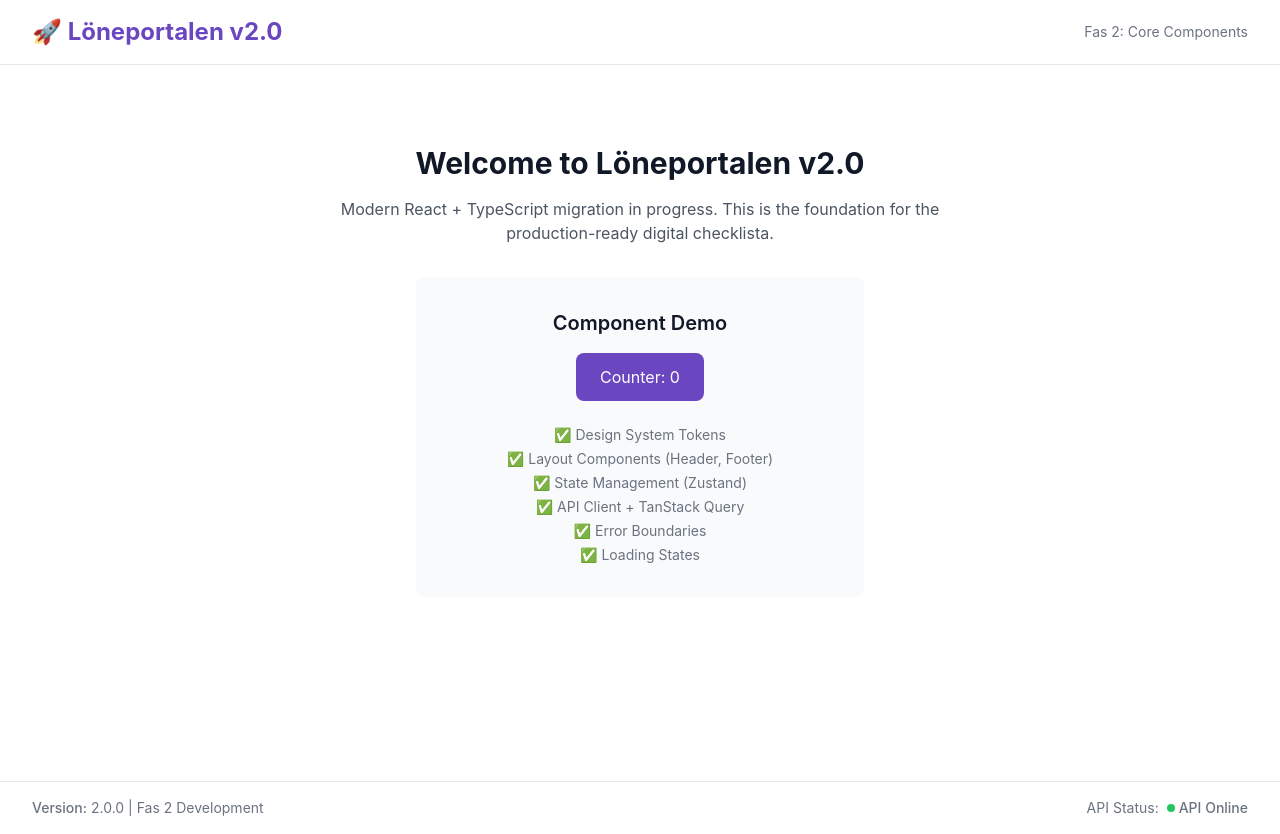
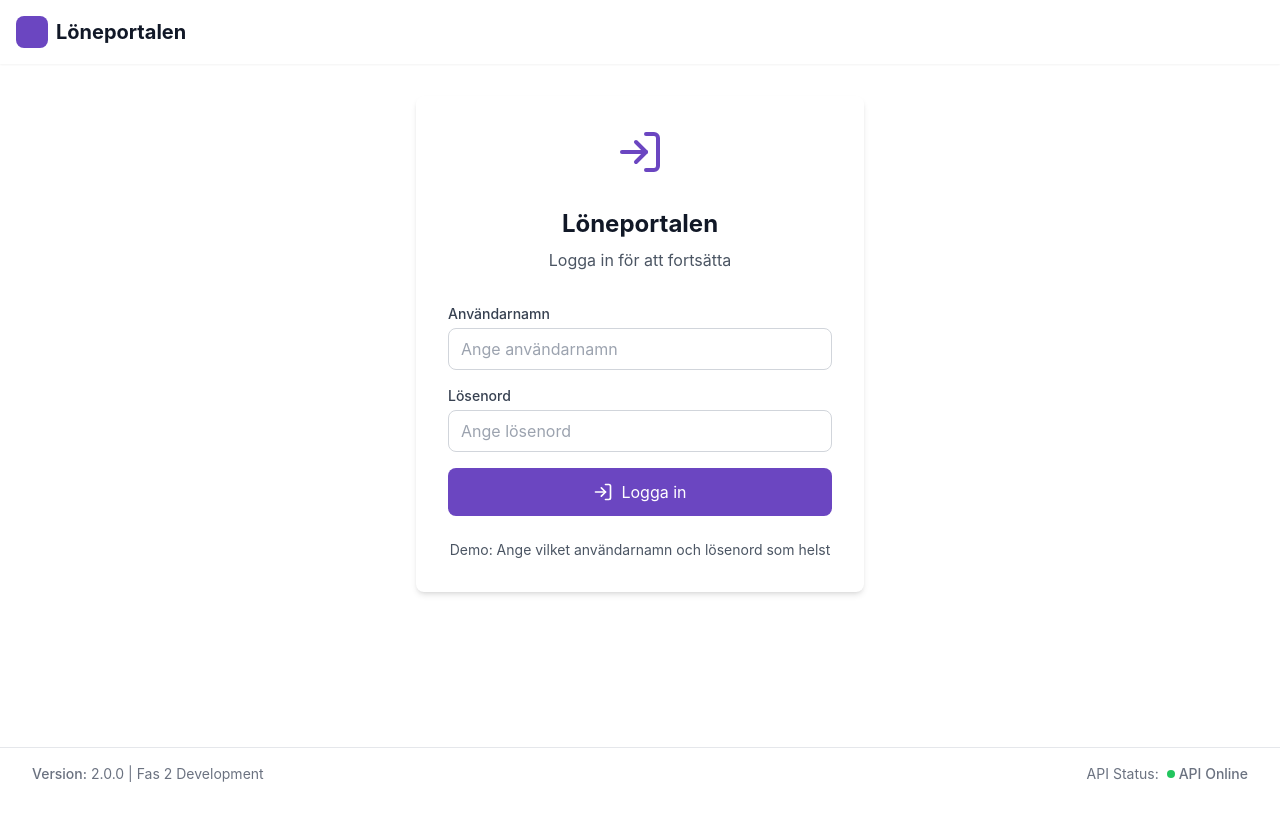
Before and after one commit to carlgerhardsson/loneprocess-frontend-v2, a React (Vite) app: page /login in a window 1280 px wide. After the commit the page ends 800 px from the top, so only its background shows below. Built offline with nearby package versions, Linux system fonts and the light colour scheme.

Commit message:
feat: integrate router with App and update layout
- Update App.tsx to use RouterProvider
- Update PageLayout to use Outlet for nested routes
- Add navigation and logout to Header
- Remove old children prop from PageLayout

```diff
--- a/src/App.tsx
+++ b/src/App.tsx
@@ -1,102 +1,19 @@
-import { useState } from 'react'
+import { RouterProvider } from 'react-router-dom'
 import { QueryClientProvider } from '@tanstack/react-query'
-import { ReactQueryDevtools } from '@tanstack/react-query-devtools'
-import { ErrorBoundary } from './components/errors'
-import { PageLayout } from './components/layout'
-import { Spinner, Skeleton, SkeletonCard, ProgressBar, LoadingOverlay } from './components/loading'
-import { queryClient } from './lib/queryClient'
+import { queryClient } from './lib/query/queryClient'
+import { router } from './router'
+import { ErrorBoundary } from './components/errors/ErrorBoundary'
 
+/**
+ * Root Application Component
+ *
+ * Provides React Query and Router context to the entire app.
+ */
 function App() {
-  const [count, setCount] = useState(0)
-  const [showDemo, setShowDemo] = useState(false)
-
   return (
     <ErrorBoundary>
       <QueryClientProvider client={queryClient}>
-        <PageLayout>
-          <div className="text-center py-12">
-            <h2 className="text-3xl font-bold text-gray-900 mb-4">Welcome to Löneportalen v2.0</h2>
-            <p className="text-gray-600 mb-8 max-w-2xl mx-auto">
-              Modern React + TypeScript migration in progress. This is the foundation for the
-              production-ready digital checklista.
-            </p>
-
-            {/* Demo Counter */}
-            <div className="bg-gray-50 rounded-lg p-8 max-w-md mx-auto mb-8">
-              <h3 className="text-xl font-semibold mb-4">Component Demo</h3>
-              <button
-                onClick={() => setCount(count + 1)}
-                className="bg-primary-600 text-white px-6 py-3 rounded-lg hover:bg-primary-700 transition-colors"
-              >
-                Counter: {count}
-              </button>
-              <div className="mt-6 text-sm text-gray-500 space-y-1">
-                <p>✅ Design System Tokens</p>
-                <p>✅ Layout Components (Header, Footer)</p>
-                <p>✅ State Management (Zustand)</p>
-                <p>✅ API Client + TanStack Query</p>
-                <p>✅ Error Boundaries</p>
-                <p>✅ Loading States</p>
-              </div>
-            </div>
-
-            {/* Loading States Demo */}
-            <div className="max-w-4xl mx-auto">
-              <button
-                onClick={() => setShowDemo(!showDemo)}
-                className="bg-secondary-600 text-white px-6 py-3 rounded-lg hover:bg-secondary-700 transition-colors mb-6"
-              >
-                {showDemo ? 'Hide' : 'Show'} Loading States Demo
-              </button>
-
-              {showDemo && (
-                <div className="grid grid-cols-1 md:grid-cols-2 gap-6 text-left">
-                  {/* Spinner */}
-                  <div className="bg-white p-6 rounded-lg border border-gray-200">
-                    <h4 className="font-semibold mb-4">Spinner</h4>
-                    <div className="flex gap-4 items-center">
-                      <Spinner size="sm" />
-                      <Spinner size="md" />
-                      <Spinner size="lg" />
-                    </div>
-                  </div>
-
-                  {/* Skeleton */}
-                  <div className="bg-white p-6 rounded-lg border border-gray-200">
-                    <h4 className="font-semibold mb-4">Skeleton Loader</h4>
-                    <Skeleton variant="text" lines={3} />
-                  </div>
-
-                  {/* Progress Bar */}
-                  <div className="bg-white p-6 rounded-lg border border-gray-200">
-                    <h4 className="font-semibold mb-4">Progress Bar</h4>
-                    <ProgressBar value={65} showLabel />
-                    <div className="mt-4">
-                      <ProgressBar value={100} variant="success" />
-                    </div>
-                  </div>
-
-                  {/* Loading Overlay */}
-                  <div className="bg-white p-6 rounded-lg border border-gray-200">
-                    <h4 className="font-semibold mb-4">Loading Overlay</h4>
-                    <LoadingOverlay isLoading={true} message="Loading...">
-                      <div className="h-32 bg-gray-100 rounded flex items-center justify-center">
-                        <p className="text-gray-400">Content here</p>
-                      </div>
-                    </LoadingOverlay>
-                  </div>
-
-                  {/* Skeleton Card */}
-                  <div className="bg-white p-6 rounded-lg border border-gray-200 md:col-span-2">
-                    <h4 className="font-semibold mb-4">Skeleton Card Pattern</h4>
-                    <SkeletonCard />
-                  </div>
-                </div>
-              )}
-            </div>
-          </div>
-        </PageLayout>
-        <ReactQueryDevtools initialIsOpen={false} />
+        <RouterProvider router={router} />
       </QueryClientProvider>
     </ErrorBoundary>
   )
--- a/src/components/layout/Header.tsx
+++ b/src/components/layout/Header.tsx
@@ -1,28 +1,57 @@
+import { Link, useNavigate } from 'react-router-dom'
+import { useAuthStore } from '@/stores/authStore'
+import { LogOut, User } from 'lucide-react'
+
 /**
  * Header Component
- * Top navigation bar with branding and navigation
+ *
+ * Application header with navigation and user menu.
  */
+export function Header() {
+  const navigate = useNavigate()
+  const { user, isAuthenticated, logout } = useAuthStore()
 
-interface HeaderProps {
-  title?: string
-}
+  const handleLogout = () => {
+    logout()
+    navigate('/login')
+  }
 
-export function Header({ title = 'Löneportalen v2.0' }: HeaderProps) {
   return (
-    <header className="bg-white border-b border-gray-200 sticky top-0 z-[var(--z-sticky)]">
-      <div className="max-w-7xl mx-auto px-4 sm:px-6 lg:px-8">
+    <header className="bg-white shadow-sm">
+      <div className="container mx-auto px-4">
         <div className="flex items-center justify-between h-16">
-          {/* Logo & Title */}
-          <div className="flex items-center">
-            <div className="flex-shrink-0">
-              <h1 className="text-2xl font-bold text-primary-600">🚀 {title}</h1>
+          <Link to="/" className="flex items-center gap-2">
+            <div className="w-8 h-8 bg-primary-600 rounded-lg" />
+            <span className="text-xl font-bold text-gray-900">Löneportalen</span>
+          </Link>
+
+          {isAuthenticated && (
+            <div className="flex items-center gap-6">
+              <nav className="flex items-center gap-4">
+                <Link
+                  to="/activities"
+                  className="text-gray-700 hover:text-primary-600 font-medium"
+                >
+                  Aktiviteter
+                </Link>
+              </nav>
+
+              <div className="flex items-center gap-3 pl-6 border-l border-gray-200">
+                <div className="flex items-center gap-2 text-sm text-gray-700">
+                  <User className="w-4 h-4" />
+                  <span>{user?.name}</span>
+                </div>
+                <button
+                  onClick={handleLogout}
+                  className="flex items-center gap-2 px-3 py-2 text-sm text-gray-700 hover:text-red-600 hover:bg-red-50 rounded-lg transition-colors"
+                  title="Logga ut"
+                >
+                  <LogOut className="w-4 h-4" />
+                  Logga ut
+                </button>
+              </div>
             </div>
-          </div>
-
-          {/* Navigation - placeholder for now */}
-          <nav className="hidden md:flex items-center space-x-4">
-            <span className="text-sm text-gray-500">Fas 2: Core Components</span>
-          </nav>
+          )}
         </div>
       </div>
     </header>
--- a/src/components/layout/PageLayout.tsx
+++ b/src/components/layout/PageLayout.tsx
@@ -1,22 +1,20 @@
-/**
- * PageLayout Component
- * Wrapper for pages with Header and Footer
- */
-
-import { ReactNode } from 'react'
+import { Outlet } from 'react-router-dom'
 import { Header } from './Header'
 import { Footer } from './Footer'
 
-interface PageLayoutProps {
-  children: ReactNode
-  title?: string
-}
-
-export function PageLayout({ children, title }: PageLayoutProps) {
+/**
+ * Page Layout Component
+ *
+ * Provides consistent layout structure across all pages.
+ * Includes header, main content area, and footer.
+ */
+export function PageLayout() {
   return (
     <div className="min-h-screen flex flex-col">
-      <Header title={title} />
-      <main className="flex-1 max-w-7xl w-full mx-auto px-4 sm:px-6 lg:px-8 py-8">{children}</main>
+      <Header />
+      <main className="flex-1 container mx-auto px-4 py-8">
+        <Outlet />
+      </main>
       <Footer />
     </div>
   )
```
